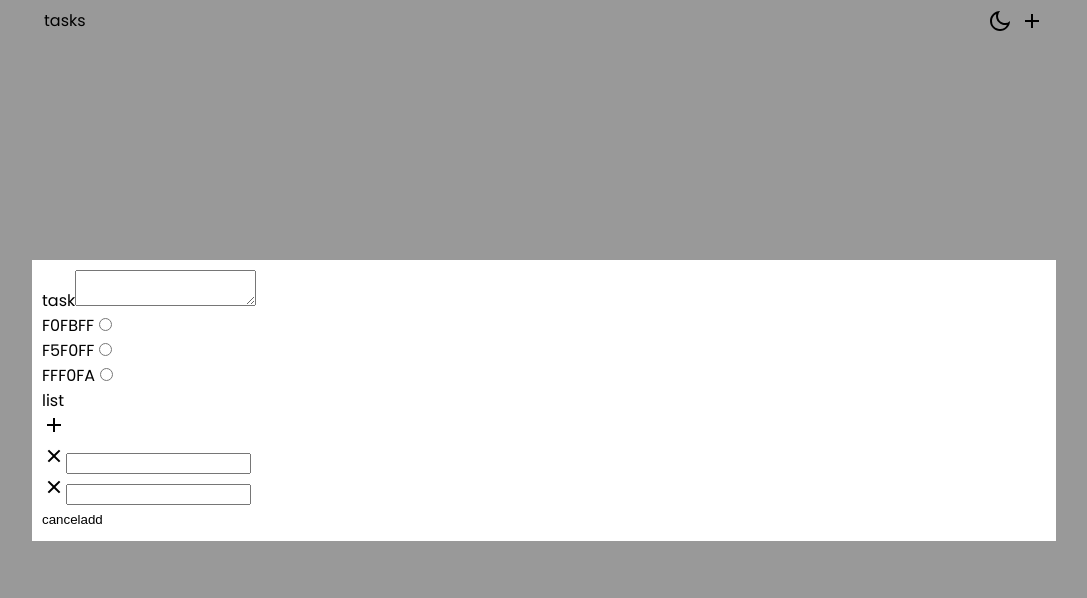
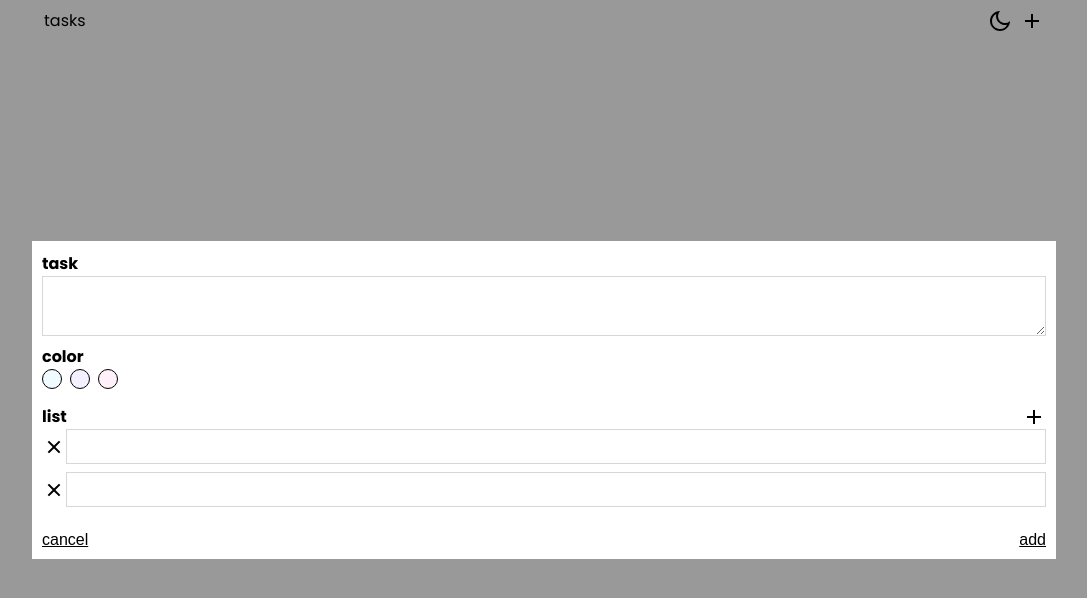
Before and after one commit to colorlessenergy/tasks, a Next.js app: page / in a window 1280 px wide. Both pictures are taken after a click on the button 1128 px from the left and 20 px from the top of the page. Shown: the top 598 px of the page, without its empty margins (96-1183 px from the left). Built offline with nearby package versions, Linux system fonts and the light colour scheme.

Commit message:
add styles for add task component

```diff
--- a/components/Home/AddTask.js
+++ b/components/Home/AddTask.js
@@ -108,35 +108,41 @@ const AddTask = ({ toggleModal }) => {
     };
 
     return (
-        <form onSubmit={handleSubmit}>
-            <label htmlFor="task">task</label>
+        <form className="task-form" onSubmit={handleSubmit}>
+            <label className="fw-700" htmlFor="task">
+                task
+            </label>
             <textarea
                 onChange={handleTaskChange}
                 value={state.task}
                 name="task"
                 id="task"></textarea>
 
+            <div className="fw-700 mt-1">color</div>
+            <div className="d-flex">
                 {COLORS.map(color => {
                     return (
-                    <div key={color}>
-                        <label
-                            className={`circle circle-${color}`}
-                            htmlFor={`color-${color}`}>
-                            {color}
-                        </label>
+                        <div key={color} className="mr-1">
                             <input
                                 onClick={() => selectColor(color)}
                                 type="radio"
                                 id={`color-${color}`}
                                 value={`color-${color}`}
                                 name="colors"
+                                className="d-none"
                             />
+
+                            <label
+                                className="circle"
+                                style={{ backgroundColor: `#${color}` }}
+                                htmlFor={`color-${color}`}></label>
                         </div>
                     );
                 })}
+            </div>
 
-            <div>
-                <div>list</div>
+            <div className="mt-1 task-form-group">
+                <div className="fw-700">list</div>
 
                 <button onClick={addListItem} type="button">
                     <svg
@@ -149,10 +155,10 @@ const AddTask = ({ toggleModal }) => {
                 </button>
             </div>
 
-            <div>
+            <div className="task-form-list">
                 {state.list.map((item, index) => {
                     return (
-                        <div key={index}>
+                        <div className="d-flex mb-1" key={index}>
                             <button
                                 onClick={() => removeListItem(index)}
                                 type="button">
@@ -167,6 +173,7 @@ const AddTask = ({ toggleModal }) => {
 
                             <input
                                 type="text"
+                                className="flex-1"
                                 onChange={event =>
                                     changeListItem({
                                         listItemIndex: index,
@@ -180,12 +187,15 @@ const AddTask = ({ toggleModal }) => {
                 })}
             </div>
 
-            <div>
-                <button type="button" onClick={handleCancel}>
+            <div className="mt-2 task-form-group">
+                <button
+                    className="underline"
+                    type="button"
+                    onClick={handleCancel}>
                     cancel
                 </button>
 
-                <button>add</button>
+                <button className="underline">add</button>
             </div>
         </form>
     );
--- a/styles/base.scss
+++ b/styles/base.scss
@@ -1,3 +1,5 @@
+@use './variables.scss' as *;
+
 * {
     box-sizing: border-box;
 }
@@ -21,8 +23,18 @@ button {
 
     background-color: transparent;
     cursor: pointer;
+    font-size: 16px;
 }
 
 svg {
     display: block;
 }
+
+input,
+textarea {
+    border: 1px solid $gray;
+    padding: 4px;
+
+    font-family: 'Poppins', sans-serif;
+    font-size: 16px;
+}
--- a/styles/module.scss
+++ b/styles/module.scss
@@ -10,6 +10,35 @@
     justify-content: space-between;
 }
 
+.task-form {
+    display: flex;
+    flex-direction: column;
+}
+
+.task-form-group {
+    display: flex;
+    justify-content: space-between;
+}
+
+.circle {
+    border: 1px solid #000000;
+    border-radius: 50%;
+    display: inline-block;
+    height: 20px;
+    width: 20px;
+
+    cursor: pointer;
+}
+
+input[type='radio']:checked + .circle {
+    border-width: 2px;
+}
+
+.task-form-list {
+    max-height: 150px;
+    overflow-y: scroll;
+}
+
 @media (min-width: 1000px) {
     .container {
         margin: $space-1 auto;
--- a/styles/utilities.scss
+++ b/styles/utilities.scss
@@ -1,11 +1,27 @@
 @use 'variables.scss' as *;
+
+.mt-1 {
+    margin-top: $space-1;
+}
+
+.mt-2 {
+    margin-top: $space-2;
+}
 
 .mr-1 {
     margin-right: $space-1;
 }
 
+.mb-1 {
+    margin-bottom: $space-1;
+}
+
 .d-flex {
     display: flex;
+}
+
+.flex-1 {
+    flex: 1 1 auto;
 }
 
 .d-none {
@@ -15,3 +31,11 @@
 .overflow-hidden {
     overflow: hidden;
 }
+
+.fw-700 {
+    font-weight: 700;
+}
+
+.underline {
+    text-decoration: underline;
+}
--- a/styles/variables.scss
+++ b/styles/variables.scss
@@ -1 +1,4 @@
+$gray: #d7d7d7;
+
 $space-1: 8px;
+$space-2: 16px;
```
Lines whose indentation alone changed are shown as unchanged.
